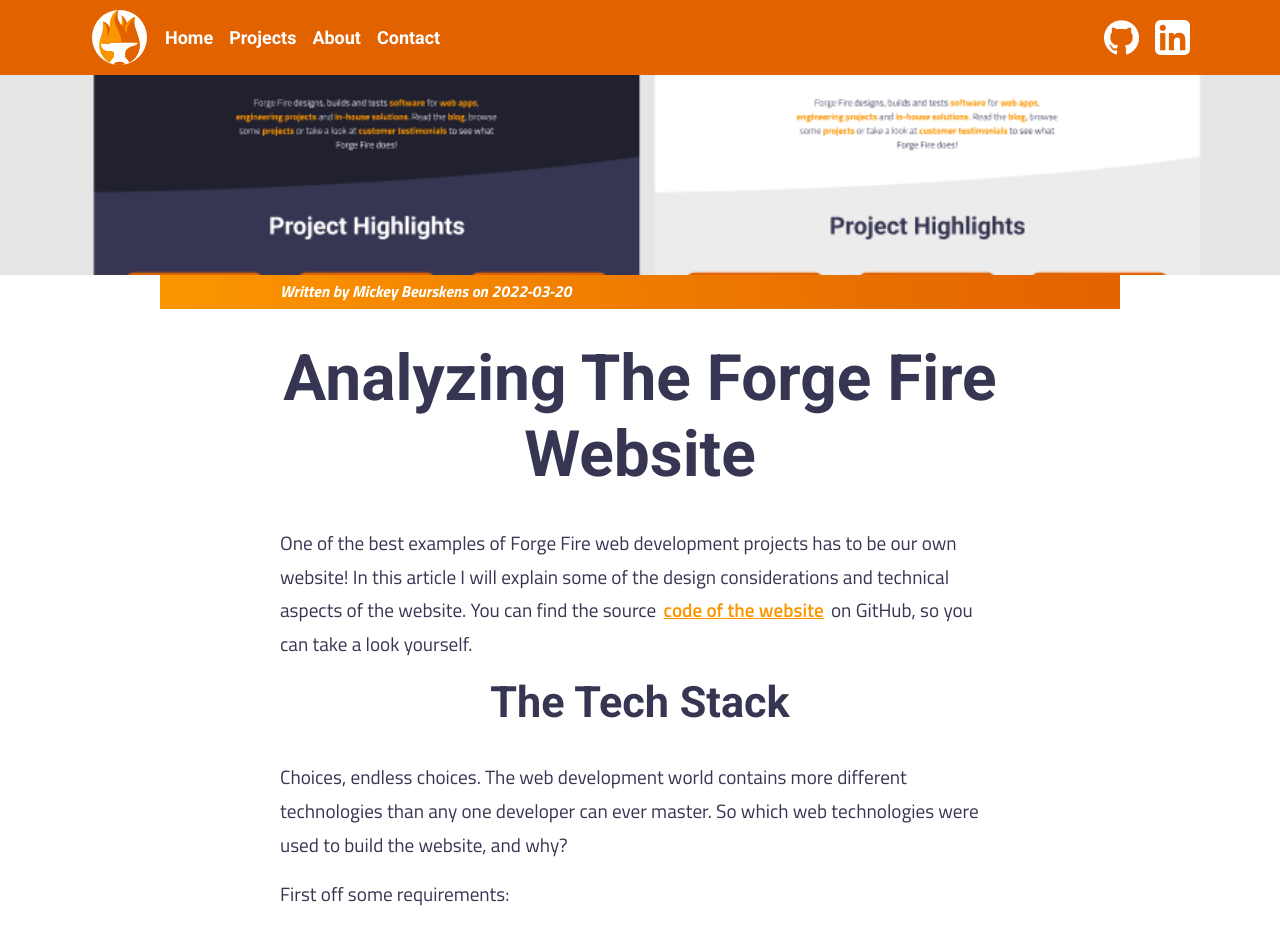
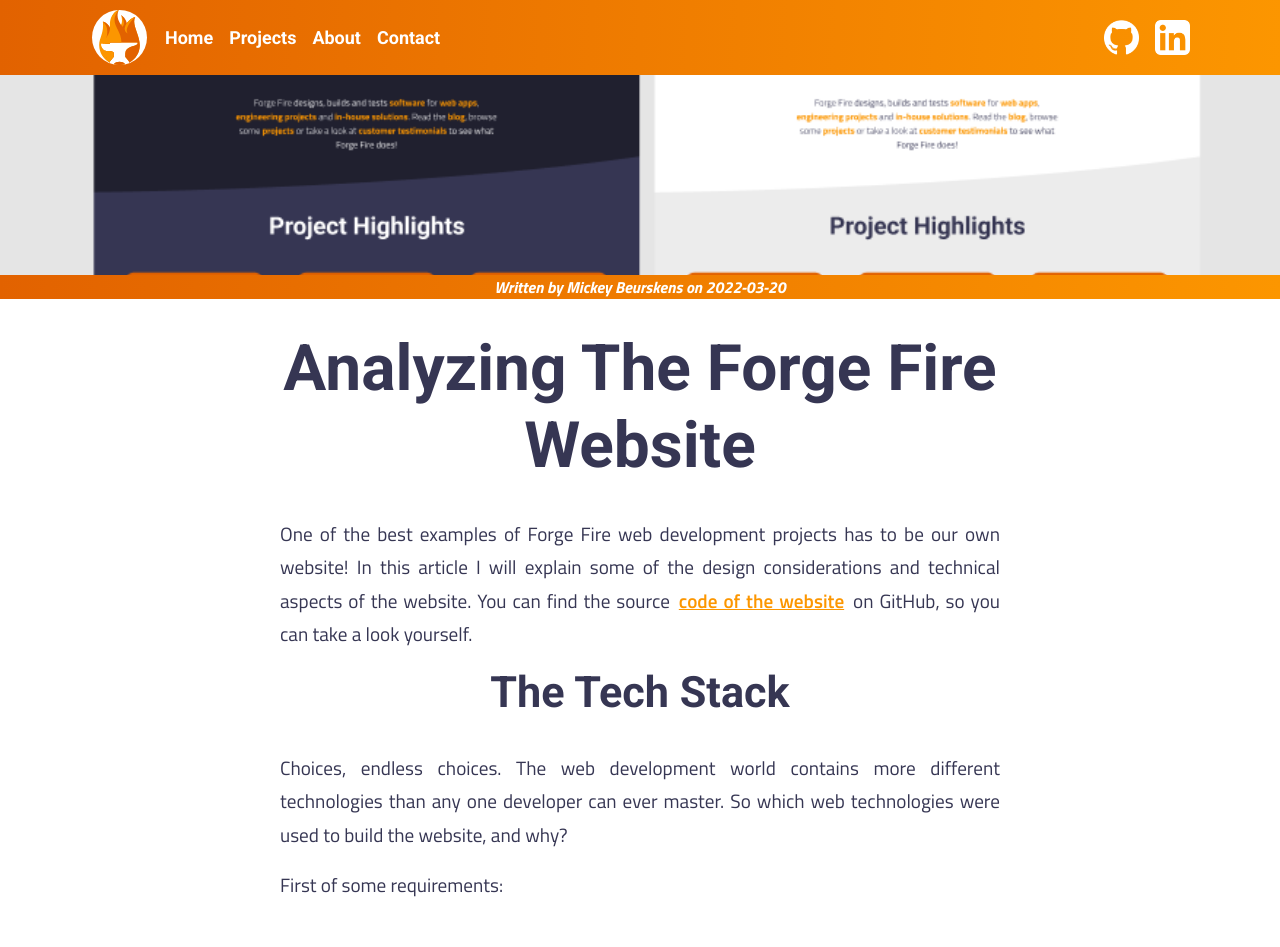
Before and after one commit to mickeybeurskens/forgefire-website, a Next.js app: page /posts/analyzing_the_forge_fire_website in a window 1280 px wide. Shown: the top 947 px of the page. Built offline with nearby package versions, Linux system fonts and the light colour scheme.

Commit message:
Post styling upgrades

```diff
--- a/_posts/analyzing_the_forge_fire_website.md
+++ b/_posts/analyzing_the_forge_fire_website.md
@@ -14,7 +14,7 @@ One of the best examples of Forge Fire web development projects has to be our ow
 
 Choices, endless choices. The web development world contains more different technologies than any one developer can ever master. So which web technologies were used to build the website, and why?
 
-First off some requirements:
+First of some requirements:
 
 > - The website can be simple, with the exception of showing posts like this one.
 > - It should contain all relevant information that people want to know about when considering Forge Fire to do business.
--- a/pages/posts/[slug].js
+++ b/pages/posts/[slug].js
@@ -16,10 +16,10 @@ const Post = ({post}) => {
   return (
     <div>
       <PostHero img_path={post.img_path}/>
+      <div className={styles.metabg}>
+        <p className={styles.metadata}>Written by {post.author} on {post.date} </p>
+      </div>
       <div className={styles.posts}>
-        <div className={styles.metabg}>
-          <p className={styles.metadata}>Written by {post.author} on {post.date} </p>
-        </div>
         <ReactMarkdown>{post.content}</ReactMarkdown>
       </div>
       <Divider/>
--- a/styles/contact.module.scss
+++ b/styles/contact.module.scss
@@ -23,7 +23,7 @@
   font-size: 48px;
   text-align: center;
   color: $c-white;
-  background: linear-gradient(87.43deg, $c-yellow-orange 0%,
+  background: linear-gradient(-87.43deg, $c-yellow-orange 0%,
     $c-spanish-orange 100%);
   width: 25rem;
   margin: auto;
--- a/styles/footer.module.scss
+++ b/styles/footer.module.scss
@@ -1,7 +1,8 @@
 @import "default_style";
 
 .footer {
-  background-color: $c-accent-1;
+  background: linear-gradient(-87.43deg, $c-yellow-orange 0%,
+    $c-spanish-orange 100%);;
   display: flex;
   justify-content: space-between;
   align-items: center;
--- a/styles/global.scss
+++ b/styles/global.scss
@@ -74,7 +74,7 @@ body {
 
 .gradient_bg {
   color: $c-white;
-  background: linear-gradient(87.43deg, $c-yellow-orange 0%,
+  background: linear-gradient(-87.43deg, $c-yellow-orange 0%,
     $c-spanish-orange 100%);
   text-decoration: none;
   border-radius: 4px;
--- a/styles/header.module.scss
+++ b/styles/header.module.scss
@@ -1,7 +1,8 @@
 @import 'default_style';
 
 .navigation {
-  background-color: $c-accent-1;
+  background: linear-gradient(-87.43deg, $c-yellow-orange 0%,
+    $c-spanish-orange 100%);
 }
 
 .text {
--- a/styles/posts.module.scss
+++ b/styles/posts.module.scss
@@ -16,6 +16,7 @@
 }
 
 .posts p {
+  text-align: justify;
   margin: auto;
   font-size: 1.2rem;
   font-weight: 400;
@@ -35,6 +36,7 @@
 }
 
 .posts li {
+  text-align: justify;
   font-weight: 600;
   margin: 0.4rem;
   font-size: 1.1rem;
@@ -54,7 +56,7 @@
   list-style-type: circle;
 }
 
-.posts a{
+.posts a {
   border-radius: 4px;
   padding: 0 3px;
   color: $c-yellow-orange;
@@ -71,14 +73,15 @@
   background-repeat: no-repeat;
 }
 
-.posts .metadata {
+.metadata {
+  text-align: center;
   font-style: italic;
   font-weight: 700;
   font-size: 1rem;
 }
 
-.posts .metabg {
-  background: linear-gradient(87.43deg, $c-yellow-orange 0%,
+.metabg {
+  background: linear-gradient(-87.43deg, $c-yellow-orange 0%,
     $c-spanish-orange 100%);
   color: $c-white;
   margin-top: 0px;
```
